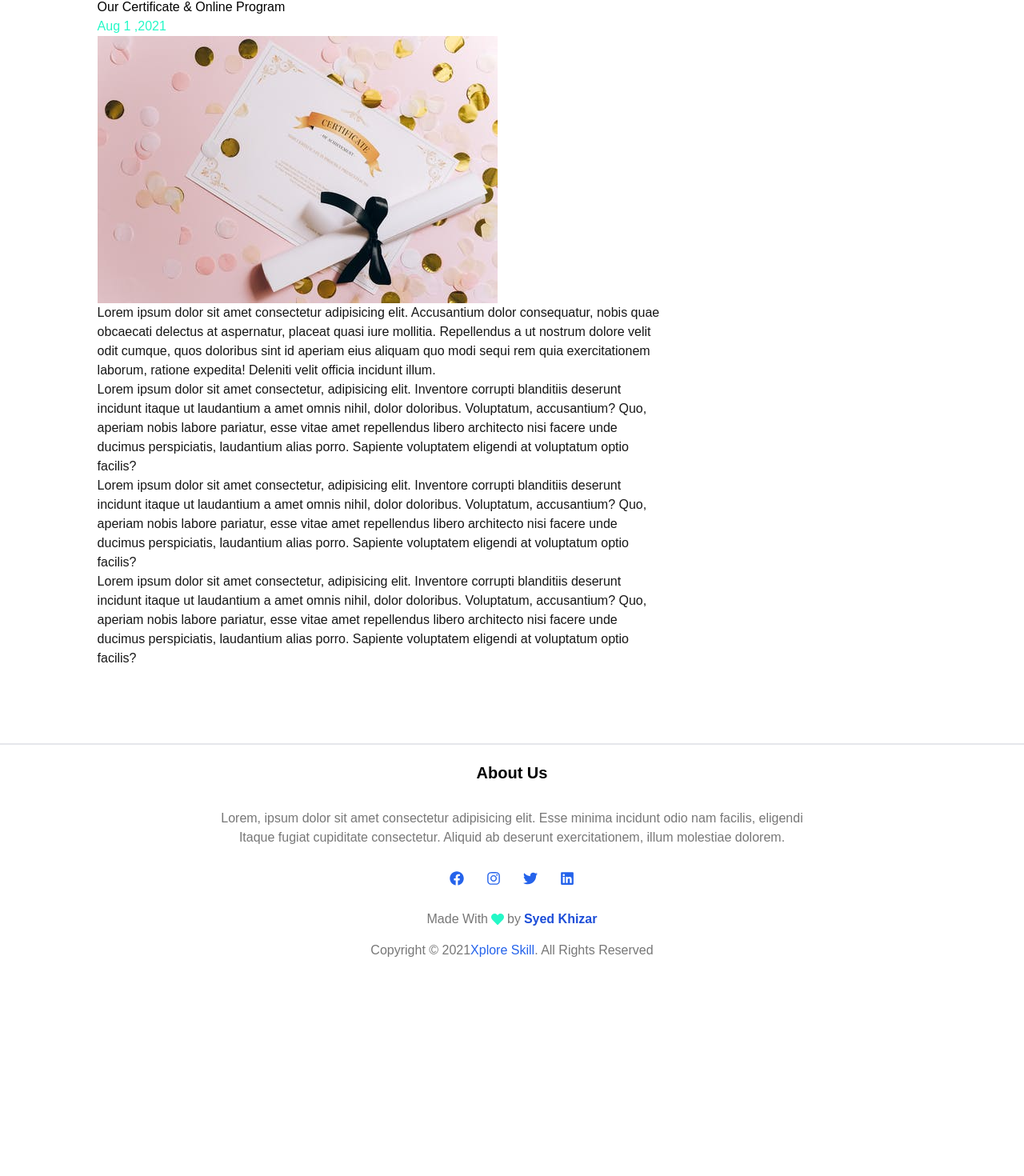
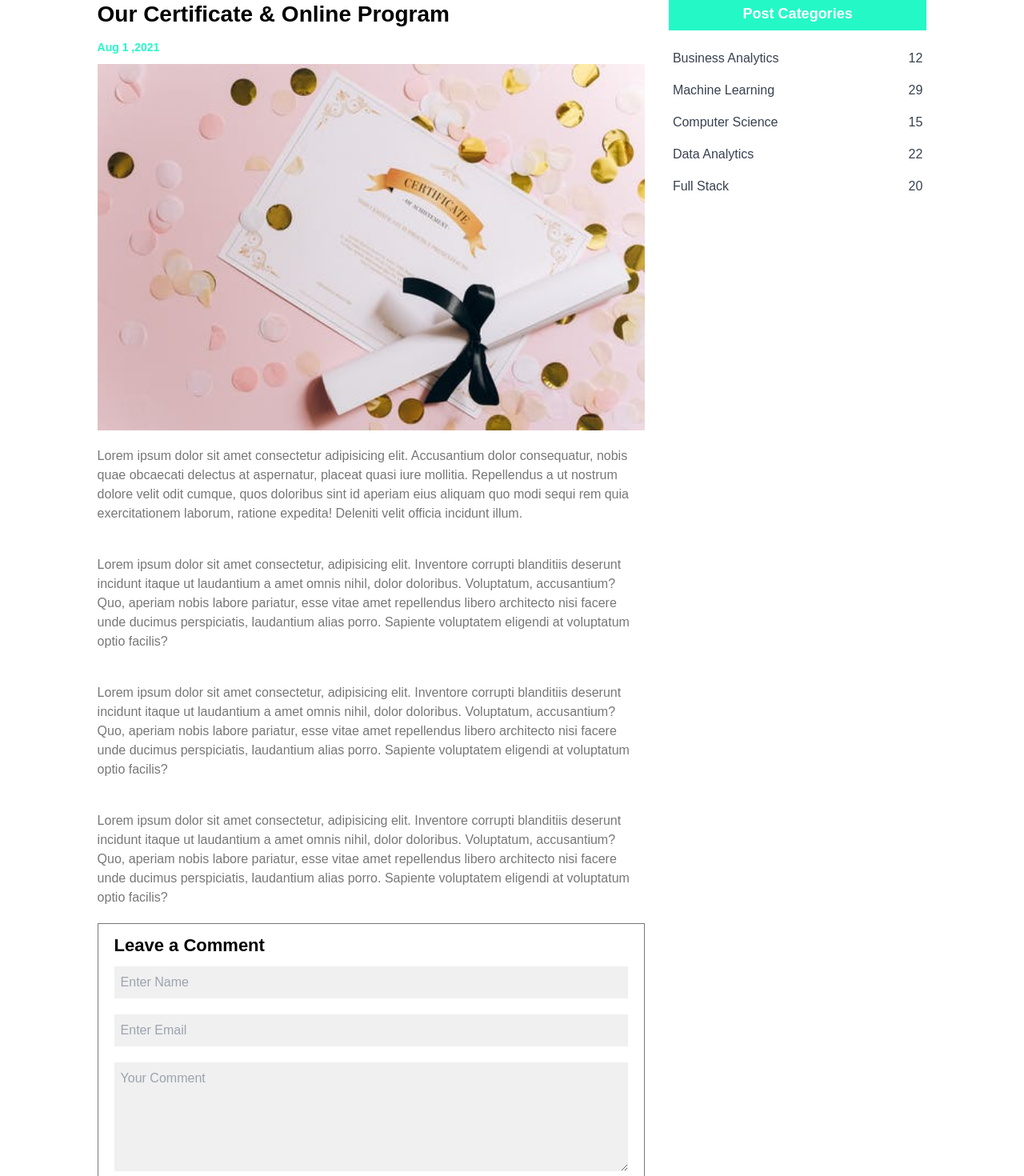
Before and after one commit to Syed-Khizar-k/my-tsx, a Next.js app: page /blogs in a window 1280 px wide. Shown: the part 496-1966 px from the top of the page at 80% size. Before the commit the page ends 1721 px from the top, so only its background shows below. Built offline with nearby package versions, Linux system fonts and the light colour scheme.

Commit message:
completed

```diff
--- a/src/app/blogs/page.tsx
+++ b/src/app/blogs/page.tsx
@@ -12,15 +12,17 @@ const blogsPage = () => {
       </section>
 
       {/* blog section with comment box */}
-      <section className="px-[9.5vw] py-[7.3vw] w-full">
-        <div className="left-part w-[68%]">
-          <h1 className="capitalize text-blacky">
+      <section className="px-[9.5vw] py-[7.3vw] w-full flex">
+        <div className="left-part md:w-[66%] w-full">
+          <h1 className="capitalize text-blacky md:text-[28px] font-[900]">
             Our Certificate & Online Program
           </h1>
-          <h2 className="text-lime">Aug 1 ,2021</h2>
-          <img src="/post.png" alt="blog post" />
+          <h3 className="text-lime text-[14px] font-[900] py-[10px]">
+            Aug 1 ,2021
+          </h3>
+          <img src="/post.png" alt="blog post" className="w-full" />
           <div className="paragraphs">
-            <p>
+            <p className="text-grey py-[20px]">
               Lorem ipsum dolor sit amet consectetur adipisicing elit.
               Accusantium dolor consequatur, nobis quae obcaecati delectus at
               aspernatur, placeat quasi iure mollitia. Repellendus a ut nostrum
@@ -28,7 +30,7 @@ const blogsPage = () => {
               aliquam quo modi sequi rem quia exercitationem laborum, ratione
               expedita! Deleniti velit officia incidunt illum.
             </p>
-            <p>
+            <p className="text-grey py-[20px]">
               Lorem ipsum dolor sit amet consectetur, adipisicing elit.
               Inventore corrupti blanditiis deserunt incidunt itaque ut
               laudantium a amet omnis nihil, dolor doloribus. Voluptatum,
@@ -37,7 +39,7 @@ const blogsPage = () => {
               perspiciatis, laudantium alias porro. Sapiente voluptatem eligendi
               at voluptatum optio facilis?
             </p>
-            <p>
+            <p className="text-grey py-[20px]">
               Lorem ipsum dolor sit amet consectetur, adipisicing elit.
               Inventore corrupti blanditiis deserunt incidunt itaque ut
               laudantium a amet omnis nihil, dolor doloribus. Voluptatum,
@@ -46,7 +48,7 @@ const blogsPage = () => {
               perspiciatis, laudantium alias porro. Sapiente voluptatem eligendi
               at voluptatum optio facilis?
             </p>
-            <p>
+            <p className="text-grey py-[20px]">
               Lorem ipsum dolor sit amet consectetur, adipisicing elit.
               Inventore corrupti blanditiis deserunt incidunt itaque ut
               laudantium a amet omnis nihil, dolor doloribus. Voluptatum,
@@ -56,9 +58,64 @@ const blogsPage = () => {
               at voluptatum optio facilis?
             </p>
           </div>
+          {/*comment box */}
+          <div className="w-full border border-grey px-[20px] py-[10px]">
+            <h1 className="text-[22px] text-black font-[900]">
+              Leave a Comment
+            </h1>
+            <input
+              type="text"
+              placeholder="Enter Name"
+              className="bg-greyl w-full p-[8px] my-[10px] focus:outline-none"
+            />
+            <input
+              type="email"
+              placeholder="Enter Email"
+              className="bg-greyl w-full p-[8px] my-[10px] focus:outline-none"
+            />
+            <textarea
+              cols={10}
+              rows={5}
+              placeholder="Your Comment"
+              className="bg-greyl w-full p-[8px] my-[10px] focus:outline-none"></textarea>
+            <button className="border border-blue-700 md:px-[34px] px-[14px] md:py-[14px] py-[8px] rounded-[5px] hover:bg-lime transition duration-1000 text-blue-700 text-[14px] md:text-[14px] my-[10px] ">
+              POST COMMENT
+            </button>
+          </div>
         </div>
 
-        <div className="right-part w-[30%]"></div>
+        <div className="hidden md:block right-part md:w-[34%] md:pl-[30px]">
+          <h1 className="text-white bg-lime w-full text-center text-[18px] font-[900] py-[7px]">
+            Post Categories
+          </h1>
+          <ul className="py-[15px] px-[5px]">
+            <li className=" text-[16px] text-gray-700 py-[8px]">
+              <a href="#" className="flex justify-between">
+                <span>Business Analytics</span> <span>12</span>
+              </a>
+            </li>
+            <li className=" text-[16px] text-gray-700 py-[8px]">
+              <a href="#" className="flex justify-between">
+                <span>Machine Learning</span> <span>29</span>
+              </a>
+            </li>
+            <li className=" text-[16px] text-gray-700 py-[8px]">
+              <a href="#" className="flex justify-between">
+                <span>Computer Science</span> <span>15</span>
+              </a>
+            </li>
+            <li className=" text-[16px] text-gray-700 py-[8px]">
+              <a href="#" className="flex justify-between">
+                <span>Data Analytics</span> <span>22</span>
+              </a>
+            </li>
+            <li className=" text-[16px] text-gray-700 py-[8px]">
+              <a href="#" className="flex justify-between">
+                <span>Full Stack</span> <span>20</span>
+              </a>
+            </li>
+          </ul>
+        </div>
       </section>
 
       <Footer></Footer>
--- /dev/null
+++ b/src/app/contact/page.tsx
@@ -0,0 +1,92 @@
+import { Navbar } from "@/components/navbar";
+import { Footer } from "@/components/footer";
+import { FaHome, FaPhone, FaEnvelope } from "react-icons/fa";
+
+const contactUs = () => {
+  return (
+    <main className="bg-white">
+      <section className="h-[50vh] bg-[linear-gradient(rgba(4,9,30,0.7),rgba(4,9,30,0.7)),url('/banner.png')]  bg-center  bg-cover px-[5.5vw] py-[2.3vw]">
+        <Navbar></Navbar>
+        <h1 className="text-center uppercase text-[26px] md:text-[42px] py-[100px] text-lime font-[900] ">
+          Contact us
+        </h1>
+      </section>
+
+      <section className="px-[10.5vw] py-[8.3vw]">
+        <iframe
+          src="https://www.google.com/maps/embed?pb=!1m18!1m12!1m3!1d14162647.085439857!2d58.35379278751564!3d29.931185011052904!2m3!1f0!2f0!3f0!3m2!1i1024!2i768!4f13.1!3m3!1m2!1s0x392268892413fe3f%3A0x36e484b8d8119a56!2sAsdev%20Tech!5e0!3m2!1sen!2s!4v1740326165826!5m2!1sen!2s"
+          width="600"
+          height="450"
+          className="w-full"
+          allowFullScreen
+          loading="lazy"></iframe>
+      </section>
+      {/* Left Deatails  */}
+      <section className="px-[10.5vw] py-[2.3vw] flex justify-center">
+        <div className="l-details w-[50%]">
+          <div className="flex items-center gap-[30px] py-[20px]">
+            <div>
+              <FaHome className="text-[32px] text-lime"></FaHome>
+            </div>
+            <div>
+              <h1 className="text-black text-[22px]">NH9 Road, ABC Building</h1>
+              <p className="text-grey">Ghaziabad, Uttar Pradesh, IN</p>
+            </div>
+          </div>
+
+          <div className="flex items-center gap-[30px] py-[20px]">
+            <div>
+              <FaPhone className="text-[32px] text-lime"></FaPhone>
+            </div>
+            <div>
+              <h1 className="text-black text-[22px]">+91 7445546525</h1>
+              <p className="text-grey">Monday To Saturday, 9AM To 6PM</p>
+            </div>
+          </div>
+
+          <div className="flex items-center gap-[30px] py-[20px]">
+            <div>
+              <FaEnvelope className="text-[32px] text-lime"></FaEnvelope>
+            </div>
+            <div>
+              <h1 className="text-black text-[22px]">xyz@email.com</h1>
+              <p className="text-grey">Email Us Yor Query</p>
+            </div>
+          </div>
+        </div>
+        {/* right details */}
+        <div className="r-details w-[50%]">
+          <form>
+            <input
+              type="text"
+              placeholder="Enter Name"
+              className="w-full border border-grey p-[10px] my-[10px]"
+            />
+            <input
+              type="email"
+              placeholder="Enter Email"
+              className="w-full border border-grey p-[10px] my-[10px]"
+            />
+            <input
+              type="text"
+              placeholder="Enter Subject"
+              className="w-full border border-grey p-[10px] my-[10px]"
+            />
+            <textarea
+              cols={10}
+              rows={10}
+              placeholder="Message"
+              className="w-full border border-grey p-[10px] my-[10px]"></textarea>
+
+            <button className="border border-blue-700 md:px-[34px] px-[14px] md:py-[14px] py-[8px] rounded-[5px] hover:bg-lime transition duration-1000 text-blue-700 text-[14px] md:text-[14px] my-[10px] ">
+              Send Message
+            </button>
+          </form>
+        </div>
+      </section>
+      <Footer></Footer>
+    </main>
+  );
+};
+
+export default contactUs;
--- a/src/components/navbar.tsx
+++ b/src/components/navbar.tsx
@@ -41,7 +41,7 @@ export const Navbar = () => {
           </li>
           <li>
             <Link
-              href="#"
+              href="/contact"
               className="relative text-white after:block after:h-[2px] after:bg-[#24f8c7] after:scale-x-0 hover:after:scale-x-100 after:transition-transform after:duration-300">
               CONTACT
             </Link>
--- a/tailwind.config.ts
+++ b/tailwind.config.ts
@@ -19,6 +19,7 @@ export default {
         grey: "#777",
         blacky: "#000000",
         pinkish: "#fff3f3",
+        greyl: "rgb(240, 240, 240)",
       },
     },
   },
```
